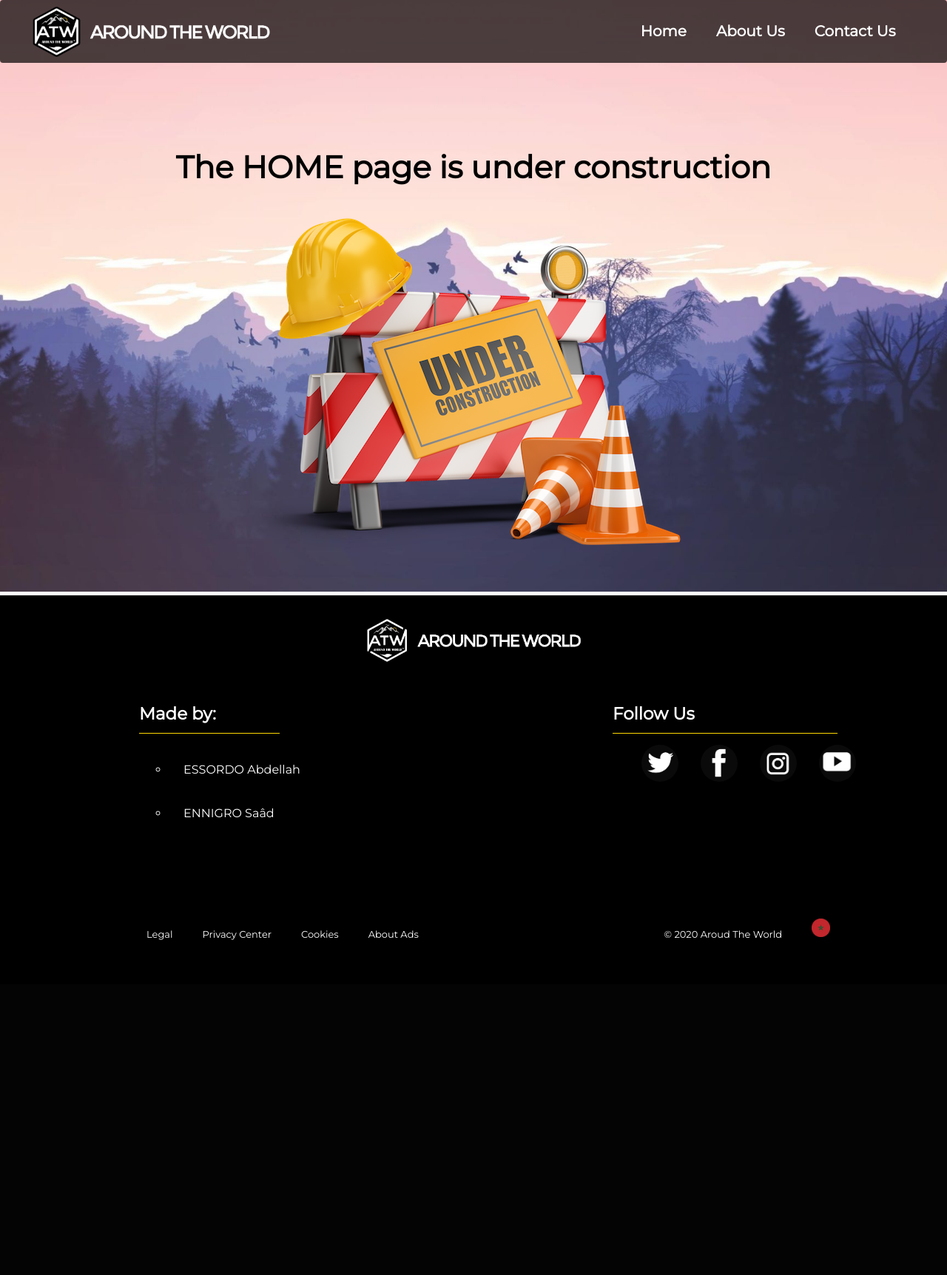
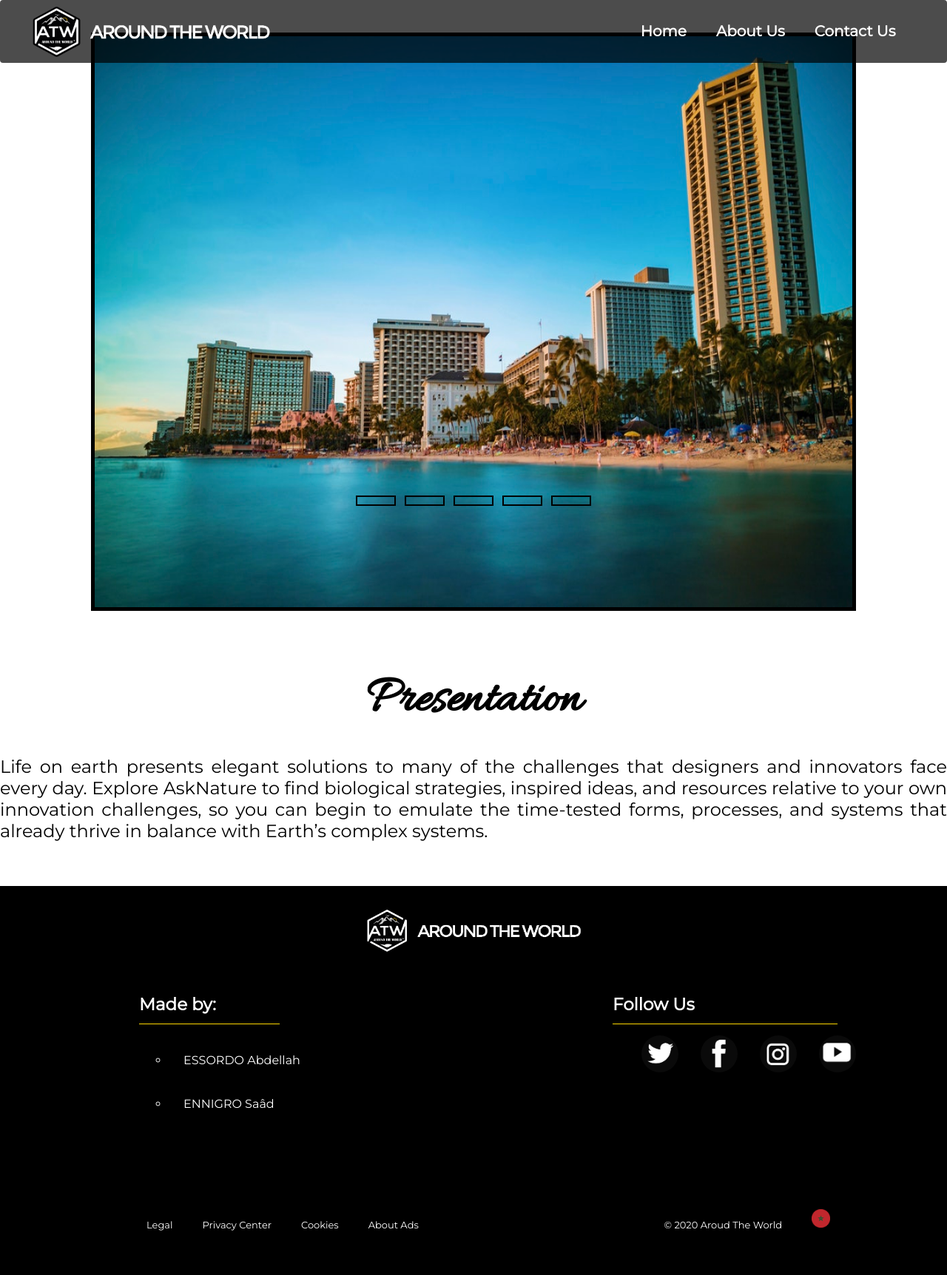
Before and after one commit to abdoessordo/official, a PHP site: page /home.html in a window 1280 px wide. Shown: the whole page at 74% size. Before the commit the page ends 1271 px from the top, so only its background shows below. Run offline with PHP 8.4, Linux system fonts and the light colour scheme.

Commit message:
Add files via upload

```diff
--- a/home.css
+++ b/home.css
@@ -1,13 +1,99 @@
+@import url('https://fonts.googleapis.com/css?family=Allura|Josefin+Sans');
+
 *{
     margin: 0;
     font-family: 'Montserrat', sans-serif;
 }
 
-body, html{
+/* body, html{
     width: 100%;
-    height: 100%;
     margin: 0;
     background: url(bg.jpg) no-repeat center;
     background-size: cover;
     font-family: 'Josefin Sans', sans-serif;
+} */
+
+
+.slidershow{
+    width: 80%;
+    height: 80%;
+    overflow: hidden;
 }
+  .middle{
+    position: relative;
+    margin-top: 34%;
+    left: 50%;
+    transform: translate(-50%,-50%);
+    border: 5px solid  #000000;
+    border-bottom: 5px solid  #000000;
+  }
+  .navigation{
+    position: absolute;
+    bottom: 17%;
+    left: 50%;
+    transform: translateX(-50%);
+    display: flex;
+  }
+  .bar{
+    width: 50px;
+    height: 10px;
+    border: 2px solid rgb(0, 0, 0);
+    margin: 6px;
+    cursor: pointer;
+    transition: 0.4s;
+  }
+  .bar:hover{
+    background: rgb(0, 0, 0);
+  }
+
+  input[name="r"]{
+      position: absolute;
+      visibility: hidden;
+  }
+
+  .slides{
+    width: 500%;
+    height: 100%;
+    display: flex;
+  }
+
+  .slide{
+    width: 20%;
+    transition: 0.6s;
+  }
+  .slide img{
+    width: 100%;
+    height: 100%;
+  }
+
+  #r1:checked ~ .s1{
+    margin-left: 0;
+  }
+  #r2:checked ~ .s1{
+    margin-left: -20%;
+  }
+  #r3:checked ~ .s1{
+    margin-left: -40%;
+  }
+  #r4:checked ~ .s1{
+    margin-left: -60%;
+  }
+  #r5:checked ~ .s1{
+    margin-left: -80%;
+}
+.presentation
+{
+    display: flex;
+    font-family: 'Allura', cursive;
+    font-size: 70px;
+    justify-content: center;
+    padding: 160px 0 30px 0;
+    font-weight: bold;
+    color: rgb(0, 0, 0);
+    margin-top: -37%;
+
+}
+.presentation-txt{
+    text-align: justify;
+    font-size: 24px;
+}
--- a/home.html
+++ b/home.html
@@ -3,8 +3,9 @@
     <head>
         <meta charset="UTF-8">
         <title>Home</title>
+
+        <link rel="stylesheet" href="home.css">
         <link rel="stylesheet" href="style.css">
-        <link rel="stylesheet" href="home.css">
         <link href="https://fonts.googleapis.com/css2?family=Montserrat&display=swap" rel="stylesheet">
         <link href="logo.ico" rel="shortcut icon">
     </head>
@@ -24,9 +25,48 @@
 
         <div class="container">
             <div class="content ">
-                <div class="homepage">The HOME page is under construction</div>
-                <center><img class="construction" src="construction.png" alt=""></center>
+                <div class="slidershow middle">
+
+                    <div class="slides">
+                      <input type="radio" name="r" id="r1" checked>
+                      <input type="radio" name="r" id="r2">
+                      <input type="radio" name="r" id="r3">
+                      <input type="radio" name="r" id="r4">
+                      <input type="radio" name="r" id="r5">
+                      <div class="slide s1">
+                        <img src="M5.jpg" alt="">
+                      </div>
+                      <div class="slide">
+                        <img src="Camel.jpg" alt="">
+                      </div>
+                      <div class="slide">
+                        <img src="Trib.jpg" alt="">
+                      </div>
+                      <div class="slide">
+                        <img src="pss.jpg" alt="">
+                      </div>
+                      <div class="slide">
+                        <img src="chh.jpg" alt="">
+                      </div>
+                    </div>
+
+                    <div class="navigation">
+                      <label for="r1" class="bar"></label>
+                      <label for="r2" class="bar"></label>
+                      <label for="r3" class="bar"></label>
+                      <label for="r4" class="bar"></label>
+                      <label for="r5" class="bar"></label>
             </div>
+                </div>
+<div>
+    <div class="presentation">Presentation</div>
+        <span class="presentation-txt">
+            <p>Life on earth presents elegant solutions to many of the challenges that designers and innovators face every day. Explore AskNature to find biological strategies, inspired ideas, and resources relative to your own innovation challenges, so you can begin to emulate the time-tested forms, processes, and systems that already thrive in balance with Earth’s complex systems.</p>
+        </span>
+        </div>
+
+        </span>
+</div>
 
             <div class="footer">
                 <div class="footer-container">
```
Also changed, not shown: index.html (+10 -3 lines), welcome.css (+54 -19 lines).
